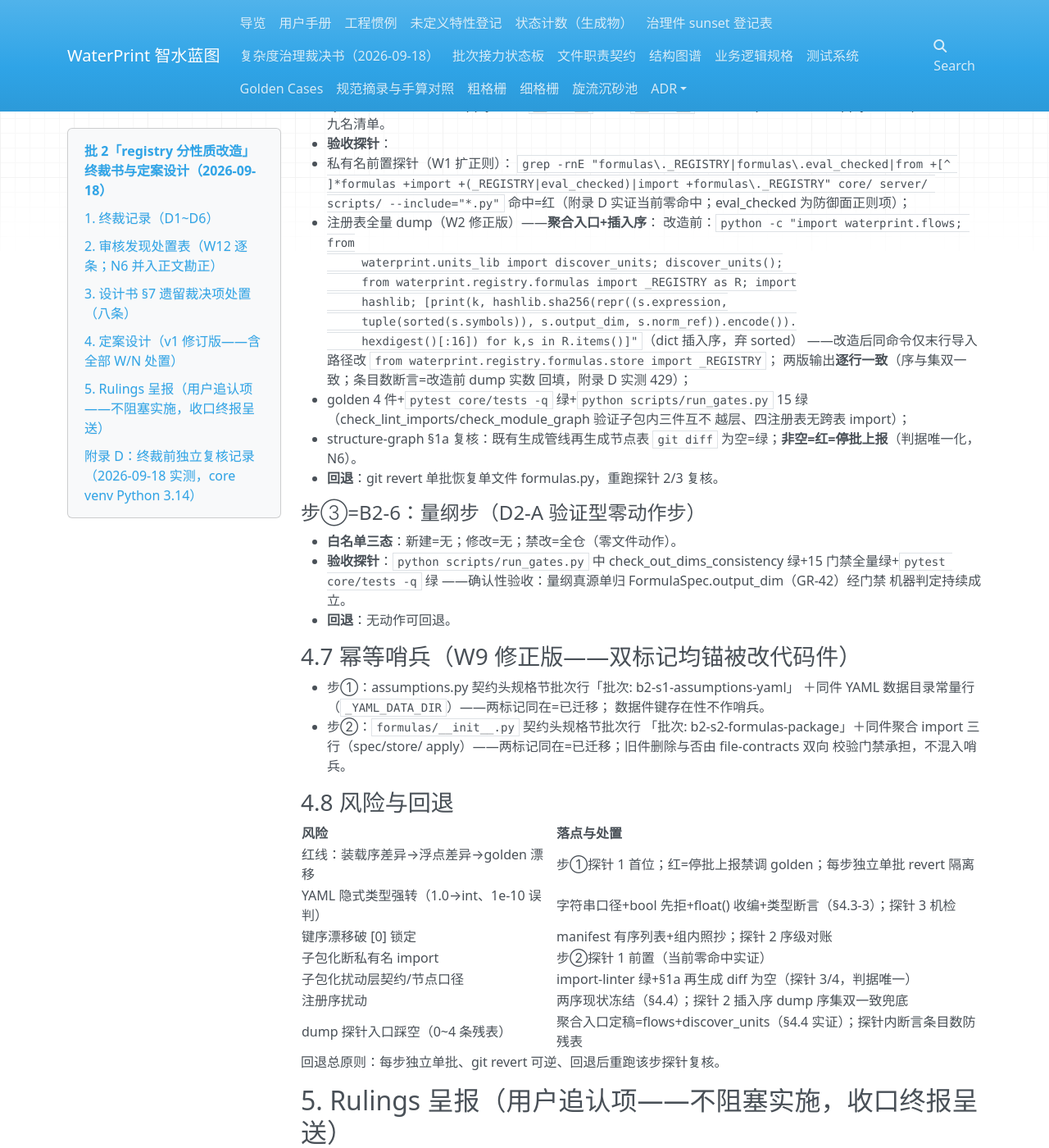
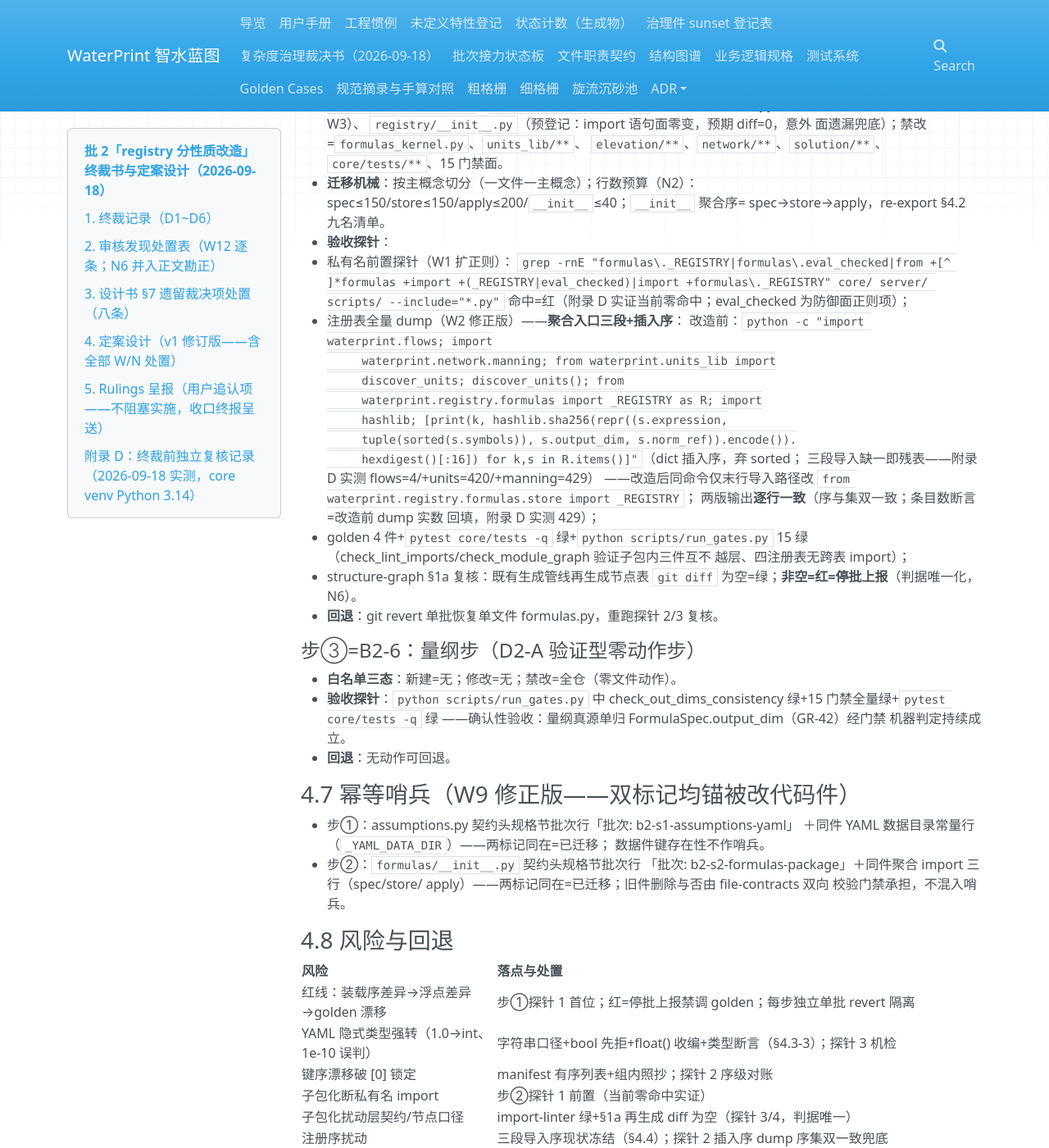
Before and after one commit to yyx20040712/waterprint, an MkDocs documentation site: the page built from docs/design/2026-09-18_registry-split-design.md, in a window 1280 px wide and 1400 px high, scrolled down 5628 px. Shown: the whole window at 82% size. Built offline with MkDocs 1.6.1, drawn with Linux system fonts in a browser that asks for light colours; nearby versions of some CDN libraries; some of the changed text lies outside the part shown.

Commit message:
批 2 定案勘误（上批会话遗留未提交笔收编）: 聚合入口三段组成修正——附录 D 实测复算 flows=4/+discover_units=420/+manning=429（manning 模块无上游 import 链主动装载须显式导入，原口径 flows+discover_units=429 算术不符）；§4.4/§4.6 步②探针 2/§4.8 风险表同步改三段叠加口径（B2-5 dump 探针定稿依据，缺 manning 段即采 420 残表）；D1 引用面勘正（ADR-007→单元包铁律段+manifest 真源区）。本会话独立复测三段计数一致后收编。

```diff
--- a/docs/design/2026-09-18_registry-split-design.md
+++ b/docs/design/2026-09-18_registry-split-design.md
@@ -21,8 +21,10 @@
 的**字面对象不存在**。
 
 **裁定理由**：候选 A（429 条目抽到按线分片文件）与两条既有铁律正面
-冲突——「manifest=单元声明式唯一真源」（ADR-007/AGENTS §11）与「单元
-包互不 import」（import-linter independence 契约）；且条目搬迁必然扰动
+冲突——「manifest=单元声明式真源」（AGENTS 单元包铁律段+manifest
+真源区：`units_lib/**/manifest.py` 默认值=带出处的声明式真源；ADR-007
+声明式映射先例）与「单元包互不 import」（AGENTS 工艺单元包互不 import
++import-linter independence 契约）；且条目搬迁必然扰动
 import 序→注册序→golden 风险敞口放大。候选 B 达成裁决③的真实意图
 （formulas.py 487/500 腾槽、公式留 Python、扩容槽位成型——新单元=加
 manifest 条目，本就按线分布），行为零变成本最低。**A 否决**。
@@ -103,12 +105,12 @@
 | # | 发现（摘要） | 处置 |
 |---|---|---|
 | W1 | 私有名探针覆盖不完备；dump 探针从聚合正门引私有名自相矛盾 | **采纳**。前置探针扩正则（§4.6 步②探针 1：四形态覆盖）；dump 探针拆两版——改造前从 `registry.formulas` 导入、改造后从 `registry.formulas.store` 导入（探针=诊断面允许私有名，导入路径随架构版本各自锁定，对账基准=输出而非路径；生产面私有名零引用前提经附录 D 全仓 grep 实证成立） |
-| W2 | dump 用 sorted 只验集不验序；注册序归因不准确 | **采纳并强化**。归因修正（§4.4：注册序=L3 模块导入序+discover_units 扫描序，聚合正门只定机制件加载序不定条目注册序）；探针改**插入序 dump**（dict 保序，弃 sorted）——序与集双一致。终裁复核另发现更强缺陷：单独 import registry/app 仅得 0~4 条，**探针必须走 discover_units()+flows 聚合入口**（§4.6 步②探针 2 定稿） |
+| W2 | dump 用 sorted 只验集不验序；注册序归因不准确 | **采纳并强化**。归因修正（§4.4：注册序=L3 模块导入序+discover_units 扫描序，聚合正门只定机制件加载序不定条目注册序）；探针改**插入序 dump**（dict 保序，弃 sorted）——序与集双一致。终裁复核另发现更强缺陷：单独 import registry/app 仅得 0~4 条，且 **flows+discover_units 也只有 420 条（manning 9 条须显式导入）**——探针必须叠加三段聚合入口（§4.6 步②探针 2 定稿） |
 | W3 | file-contracts 漏删旧 formulas.py 登记行 | **采纳**。步②白名单明确「删 formulas.py 旧登记行+增子包四件登记行」（§4.6 步②） |
 | W4 | D2-A 须终裁前置防实施批误执行 | **本件即前置**。终裁已下（§1 D2），B2-6 按验证型零动作步执行——闭卷 |
 | W5 | D3 过期语义缺失 | **采纳**。§1 D3 过期语义补写段（engine_version 联动+独立版本化单独立批） |
 | W6 | D3-B 否决依据不完整（依赖未验假设） | **采纳**。终裁前实测 serialize 必填键集含 data_version（附录 D）——假设转事实，双依据否决——闭卷 |
-| W7 | design_map_entries 键归属未列明 | **采纳**。§1 D4 勘正：design_map 键=伴生注入尾挂，不入 YAML；逐键归属表=定案 §4.3 |
+| W7 | design_map_entries 键归属未列明 | **采纳**。§1 D4 勘正：design_map 键=伴生注入尾挂，不入 YAML；逐键归属=§1 D4 四件表+附录 D.5 全键序实测 |
 | W8 | engine.yaml 合并域与「按真实键域」表述不一致 | **采纳**。命名说明定案：「engine=求解引擎行为假设（回路迭代 3+枚举网格 1）」——两子域同属引擎行为面，合并成立 |
 | W9 | 步①幂等哨兵违规（ordered_files 键存在性=产出串哨兵） | **采纳**。哨兵修正（§4.7）：双标记均锚**被改代码件自身**（契约头批次行+数据目录常量行），产出面存在性一律不作哨兵 |
 | W10 | 类型校验只查 default、bool 可能穿透 | **采纳**。装载器校验序=先 bool 拒后 float() 收编，覆盖 default+tuning_impact 内全部数值（§4.3）；探针 3 同步扩展（§4.6 步①） |
@@ -213,14 +215,18 @@
 （a）L3 公式模块导入序（flows 链：EL-F* 在前）与（b）
 `units_lib.discover_units()` 扫描序（32 包，实测 AO→…→PQ）决定；
 聚合正门只定机制件三件的加载序，**不定条目注册序**——子包化对两者
-零触碰。**聚合入口实证（附录 D）**：单独 import registry 或 app 仅得
-0~4 条——任何注册表 dump 探针必须先 `import waterprint.flows` +
-`discover_units()` 聚合装载（§4.6 步②探针 2 定稿口径）。
+零触碰。**聚合入口实证（附录 D，三段组成）**：单独 import registry 或 app 仅得
+0~4 条；`import waterprint.flows` → 4 条（EL-F*，losses 链）；
+`+discover_units()`（32 包）→ 420 条；`+import waterprint.network.manning`
+→ **429 条全量**（NM-F* 9 条，manning 模块无上游 import 链主动装载，
+须显式导入）。任何注册表 dump 探针必须叠加**全部三段**（§4.6 步②探针 2
+定稿口径）——缺 manning 段即采到 420 条残表。
 
 ### 4.5 确定性保障
 
-键序=manifest 有序列表+组内照抄序；注册序=L3 导入序+discover_units
-扫描序（两序现状冻结，子包化不改）；序列化面不动（键排序/round(x,10)
+键序=manifest 有序列表+组内照抄序；注册序=L3 模块导入序（flows→losses
+链+network.manning 显式链）+discover_units 扫描序（现状冻结，子包化
+不改）；序列化面不动（键排序/round(x,10)
 既有纪律）；YAML 全件 UTF-8 显式；GR-18 排序装载/排序返回不受扰。
 
 ### 4.6 分步实施蓝图（每步独立成批、独立 revert）
@@ -264,13 +270,15 @@
   1. 私有名前置探针（W1 扩正则）：
      `grep -rnE "formulas\._REGISTRY|formulas\.eval_checked|from +[^ ]*formulas +import +(_REGISTRY|eval_checked)|import +formulas\._REGISTRY" core/ server/ scripts/ --include="*.py"`
      命中=红（附录 D 实证当前零命中；eval_checked 为防御面正则项）；
-  2. 注册表全量 dump（W2 修正版）——**聚合入口+插入序**：
-     改造前：`python -c "import waterprint.flows; from
-     waterprint.units_lib import discover_units; discover_units();
-     from waterprint.registry.formulas import _REGISTRY as R; import
+  2. 注册表全量 dump（W2 修正版）——**聚合入口三段+插入序**：
+     改造前：`python -c "import waterprint.flows; import
+     waterprint.network.manning; from waterprint.units_lib import
+     discover_units; discover_units(); from
+     waterprint.registry.formulas import _REGISTRY as R; import
      hashlib; [print(k, hashlib.sha256(repr((s.expression,
      tuple(sorted(s.symbols)), s.output_dim, s.norm_ref)).encode()).
-     hexdigest()[:16]) for k,s in R.items()]"`（dict 插入序，弃 sorted）
+     hexdigest()[:16]) for k,s in R.items()]"`（dict 插入序，弃 sorted；
+     三段导入缺一即残表——附录 D 实测 flows=4/+units=420/+manning=429）
      ——改造后同命令仅末行导入路径改
      `from waterprint.registry.formulas.store import _REGISTRY`；
      两版输出**逐行一致**（序与集双一致；条目数断言=改造前 dump 实数
@@ -310,8 +318,8 @@
 | 键序漂移破 [0] 锁定 | manifest 有序列表+组内照抄；探针 2 序级对账 |
 | 子包化断私有名 import | 步②探针 1 前置（当前零命中实证） |
 | 子包化扰动层契约/节点口径 | import-linter 绿+§1a 再生成 diff 为空（探针 3/4，判据唯一） |
-| 注册序扰动 | 两序现状冻结（§4.4）；探针 2 插入序 dump 序集双一致兜底 |
-| dump 探针入口踩空（0~4 条残表） | 聚合入口定稿=flows+discover_units（§4.4 实证）；探针内断言条目数防残表 |
+| 注册序扰动 | 三段导入序现状冻结（§4.4）；探针 2 插入序 dump 序集双一致兜底 |
+| dump 探针入口踩空（0/4/420 条残表） | 聚合入口定稿=flows+manning+discover_units 三段叠加（§4.4 实测逐级 4/420/429）；探针内断言条目数防残表 |
 
 回退总原则：每步独立单批、git revert 可逆、回退后重跑该步探针复核。
 
@@ -334,8 +342,9 @@
    文档串（R-1 机制件定性坐实）。
 3. `grep -rln "FormulaSpec(" units_lib/` → 32 文件，**全部为 manifest.py**
    （municipal 13+mine_water 8+sludge 7+conveyance 4）；构造计数 416。
-4. L3 两件：manning.py 9+losses.py 4=13；416+13=**429**（与设计书 429
-   精确一致）。
+4. L3 两件：manning.py 9+losses.py 4=13；416+13=429（与设计书 429 精确
+   一致）。装载链差异：losses 4 条经 flows 链自动注册；manning 9 条无
+   上游 import 链，须显式导入方注册（见 8）。
 5. `DEFAULT_ASSUMPTIONS` 实测：22 键、[0]=safety.superheight、七域键序
    （safety 1|loop 3|grid 1|elevation 9|geometry 1|network 6|design_map 1，
    design_map 尾挂）。
@@ -348,8 +357,12 @@
    量纲真源单归 FormulaSpec.output_dim——D2 前提不成立坐实。
 8. 注册表填充实测：仅 `import waterprint.registry.formulas` → 0 条；
    `import waterprint.app` → 4 条（EL-F1~F4）；`import waterprint.flows`
-   → 4 条；`discover_units()`（32 包）后 → 416 条。全量聚合口径
-   =flows+discover_units=429。
+   → 4 条；`+discover_units()`（32 包）→ **420 条**；
+   `+import waterprint.network.manning` → **429 条全量**。全量聚合口径
+   =三段叠加。**勘正记**（2026-09-18 收口后复核）：初版 §4.4/本条误记
+   flows+discover_units=429，实测=420（manning 9 条不在该两段装载面）；
+   429 总数本身不变（构造点算术 416+13 与三段全量 dump 恰一致），勘正
+   的是探针聚合入口组成——已同步 §4.4/§4.6 步②探针 2/§4.8。
 9. `_REGISTRY` 全仓引用：除 formulas.py 自身外**零命中**（私有名前提
    成立）；formulas.py 无 `__all__`，无下划线公开名 9 个；
    `registry/__init__.py` 自 formulas 聚合 7 名。
```
